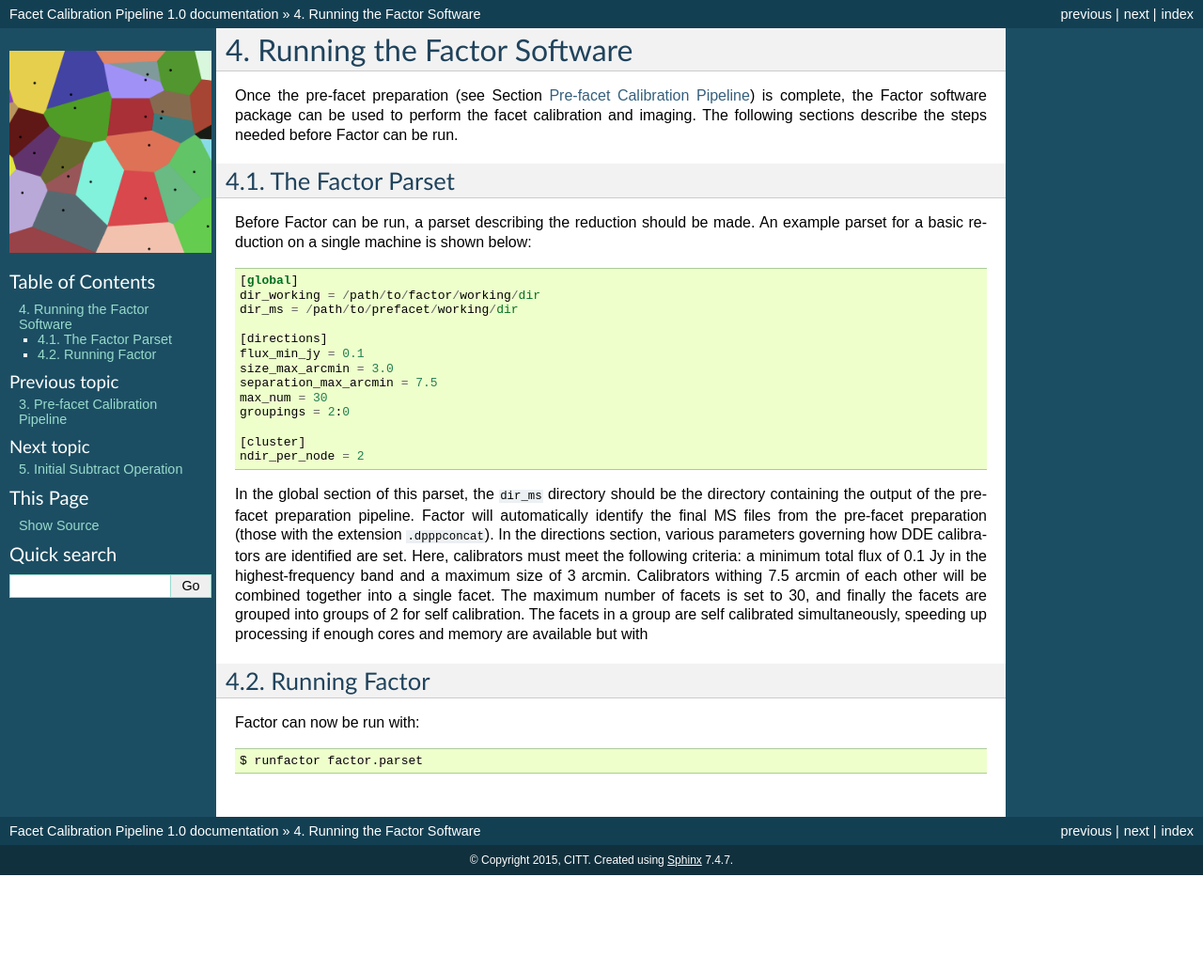
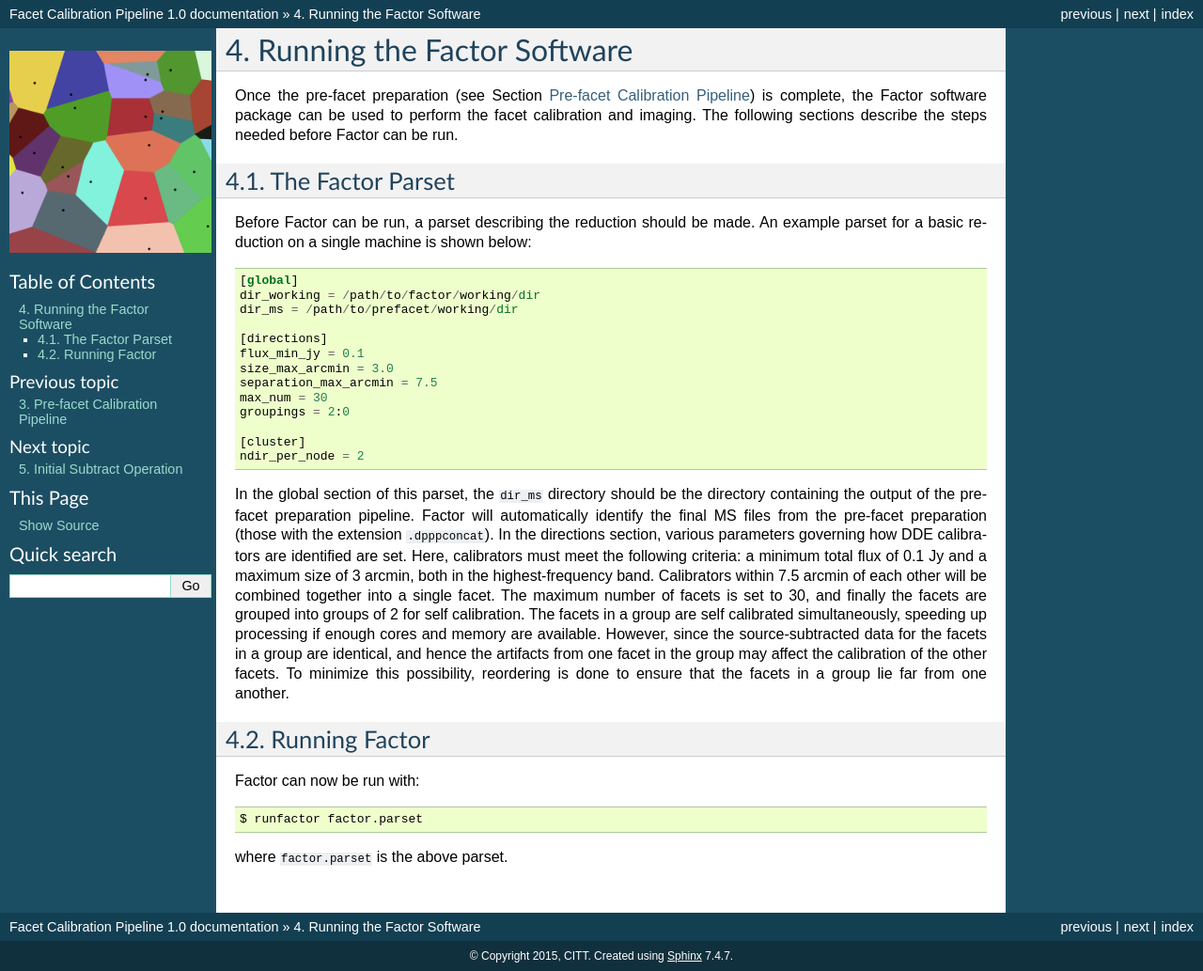
Before and after one commit to lofar-astron/factor, a Sphinx documentation site: the page built from docs/pipelines/source/runfactor.rst, in a window 1280 px wide. Shown: the whole page at 94% size. Built offline with Sphinx 7.4.7, drawn with Linux system fonts in a browser that asks for light colours; before the commit the page ends 931 px from its top, so only the background shows below that.

Commit message:
Updated docs

```diff
--- a/docs/pipelines/source/runfactor.rst
+++ b/docs/pipelines/source/runfactor.rst
@@ -25,7 +25,7 @@ Before Factor can be run, a parset describing the reduction should be made. An e
         [cluster]
         ndir_per_node = 2
 
-In the global section of this parset, the ``dir_ms`` directory should be the directory containing the output of the pre-facet preparation pipeline. Factor will automatically identify the final MS files from the pre-facet preparation (those with the extension ``.dpppconcat``). In the directions section, various parameters governing how DDE calibrators are identified are set. Here, calibrators must meet the following criteria: a minimum total flux of 0.1 Jy in the highest-frequency band and a maximum size of 3 arcmin. Calibrators withing 7.5 arcmin of each other will be combined together into a single facet. The maximum number of facets is set to 30, and finally the facets are grouped into groups of 2 for self calibration. The facets in a group are self calibrated simultaneously, speeding up processing if enough cores and memory are available but with
+In the global section of this parset, the ``dir_ms`` directory should be the directory containing the output of the pre-facet preparation pipeline. Factor will automatically identify the final MS files from the pre-facet preparation (those with the extension ``.dpppconcat``). In the directions section, various parameters governing how DDE calibrators are identified are set. Here, calibrators must meet the following criteria: a minimum total flux of 0.1 Jy and a maximum size of 3 arcmin, both in the highest-frequency band. Calibrators within 7.5 arcmin of each other will be combined together into a single facet. The maximum number of facets is set to 30, and finally the facets are grouped into groups of 2 for self calibration. The facets in a group are self calibrated simultaneously, speeding up processing if enough cores and memory are available. However, since the source-subtracted data for the facets in a group are identical, and hence the artifacts from one facet in the group may affect the calibration of the other facets. To minimize this possibility, reordering is done to ensure that the facets in a group lie far from one another.
 
 
 Running Factor
@@ -34,3 +34,5 @@ Running Factor
 Factor can now be run with::
 
     $ runfactor factor.parset
+
+where ``factor.parset`` is the above parset.
```
Also changed, not shown: 2 other files.
